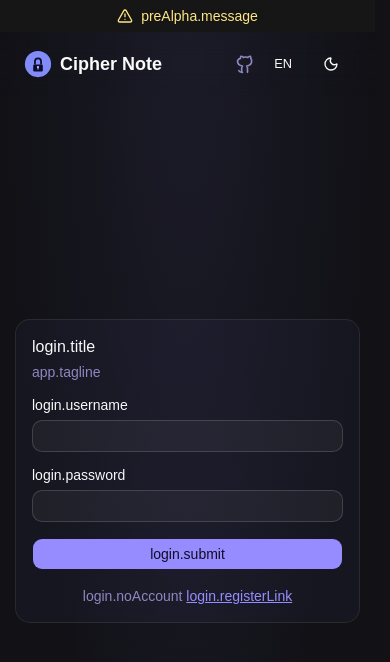
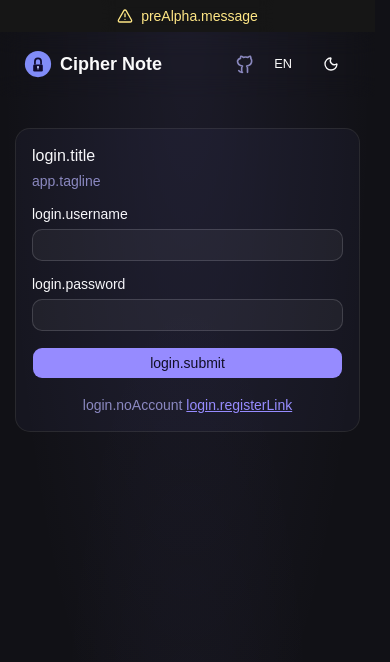
Before and after one commit to VitekHub/cipher-note, a React (Vite) app: page /login in a window 390 px wide. Shown: the top 662 px of the page. Built offline with nearby package versions, Linux system fonts and the light colour scheme; no server answers; what i18next-resources-to-backend would draw is missing.

Commit message:
fix: update layout styling

```diff
--- a/src/app/layouts/ProtectedLayout.tsx
+++ b/src/app/layouts/ProtectedLayout.tsx
@@ -36,7 +36,7 @@ function ProtectedLayout() {
     <div className="text-foreground bg-background flex h-[calc(100vh-var(--banner-height))]">
       {/* Desktop sidebar */}
       <aside
-        className="bg-sidebar text-sidebar-foreground border-sidebar-border hidden flex-shrink-0 flex-col border-r md:flex"
+        className="bg-sidebar text-sidebar-foreground border-sidebar-border hidden shrink-0 flex-col border-r md:flex"
         style={{ width: `${currentSidebarWidth}px` }}
       >
         <Sidebar onLogout={logoutUser} />
--- a/src/app/layouts/PublicLayout.tsx
+++ b/src/app/layouts/PublicLayout.tsx
@@ -4,10 +4,10 @@ import { PublicHeader } from '@/shared/ui/nav/PublicHeader'
 function PublicLayout() {
   return (
     <div className="bg-background text-foreground relative flex min-h-[calc(100vh-var(--banner-height))] flex-col overflow-hidden">
-      <div className="pointer-events-none absolute inset-0 bg-[radial-gradient(ellipse_at_top,_var(--color-primary)_0,_transparent_70%)] opacity-[0.08]" />
-      <div className="pointer-events-none absolute inset-0 bg-[radial-gradient(ellipse_at_bottom,_var(--color-primary)_0,_transparent_50%)] opacity-[0.03]" />
+      <div className="pointer-events-none absolute inset-0 bg-[radial-gradient(ellipse_at_top,var(--color-primary)_0,transparent_70%)] opacity-[0.08]" />
+      <div className="pointer-events-none absolute inset-0 bg-[radial-gradient(ellipse_at_bottom,var(--color-primary)_0,transparent_50%)] opacity-[0.03]" />
       <PublicHeader />
-      <main className="container mx-auto flex flex-1 items-center justify-center p-4">
+      <main className="container mx-auto flex justify-center px-4 py-8 md:flex-1 md:items-center">
         <Outlet />
       </main>
     </div>
```
